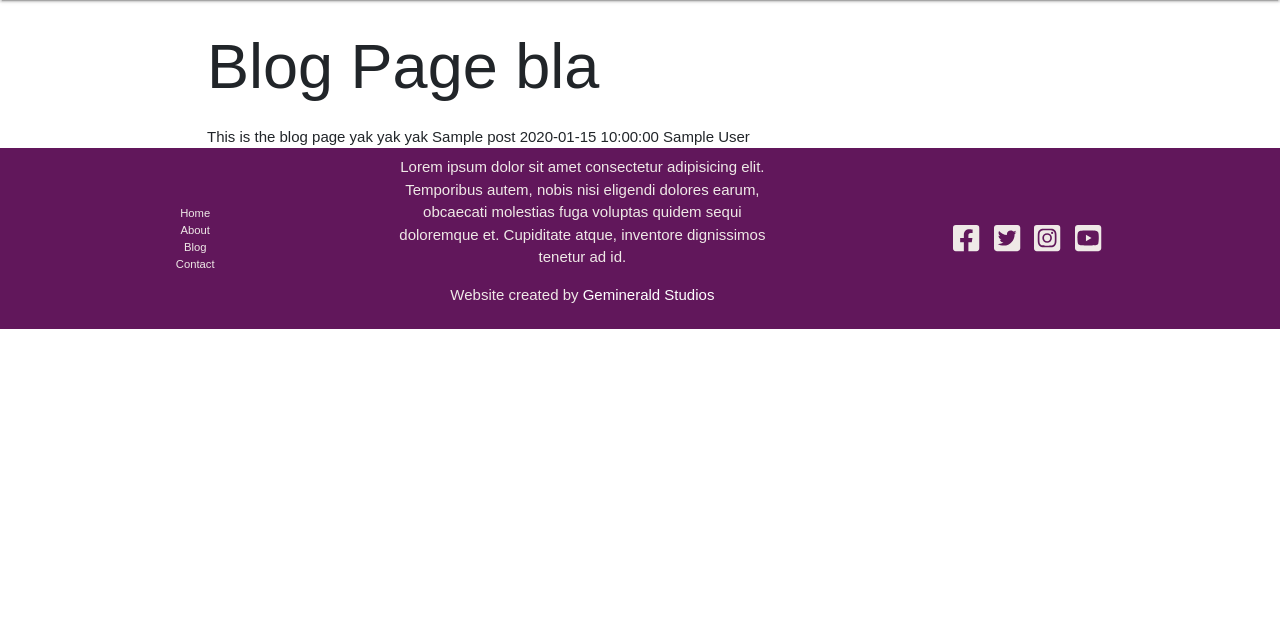
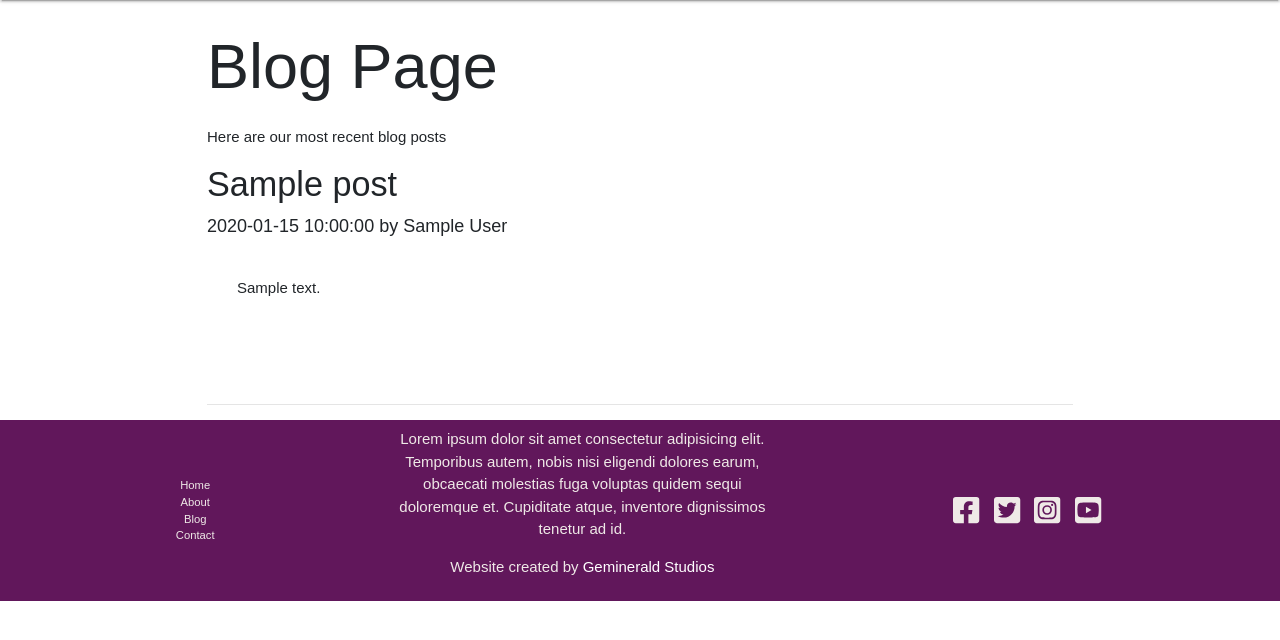
Before and after one commit to geminerald/brcaie, a Flask app: page /blog in a window 1280 px wide. Shown: the part 64-704 px from the top of the page. Run offline with Flask 2, Linux system fonts and the light colour scheme; a database or web service that is not in the repository returns one stand-in record (values such as "Sample title"); some libraries are stand-ins or nearby versions.

Commit message:
added basic styles and content to blog page

```diff
--- a/static/style/style.css
+++ b/static/style/style.css
@@ -238,3 +238,18 @@ width: 30%;
     margin: 50px;
     padding: 50px;
 }
+
+
+/* Blog Page */
+
+.blogpost{
+    margin-bottom: 5rem;
+}
+
+.blogpost-content{
+    padding: 2rem;
+}
+
+.blogpost-info{
+    font-size:1.2rem;
+}
--- a/templates/pages/blog.html
+++ b/templates/pages/blog.html
@@ -1,16 +1,18 @@
 {% extends 'base.html' %}
 {% block content %}
 
-<h1>Blog Page bla</h1>
+<h1>Blog Page</h1>
 
-    This is the blog page yak yak yak
+<p>Here are our most recent blog posts</p>
 
     {% for post in posts %}
 
-        {{post.title}}
-        {{post.date}}
-        {{post.author}}
-
+        <article class="blogpost">
+            <h4 class="blogpost-title">{{post.title}}</h4>
+            <h5 class="blogpost-info">{{post.date}} by {{post.author}}</h5>
+            <p class="blogpost-content">{{post.content}}</p>
+        </article>
+        <hr>
     {% endfor %}
 
 {% endblock %}
```
